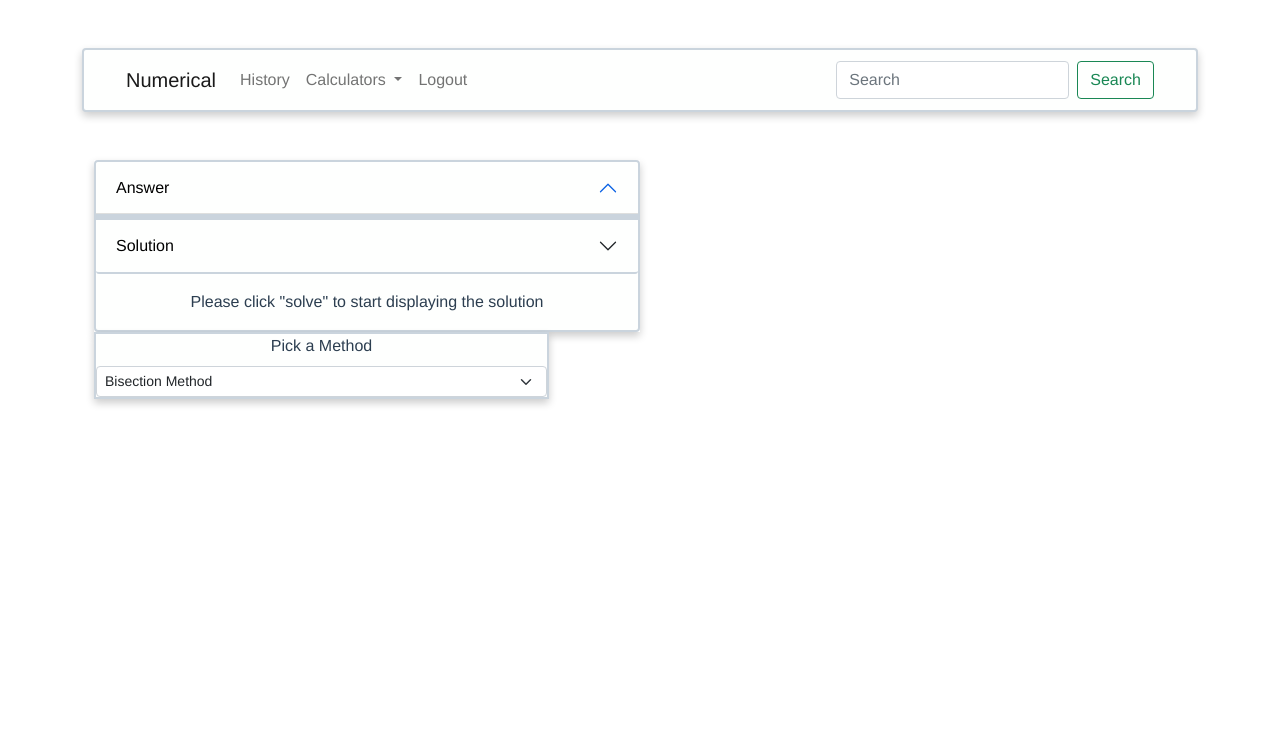
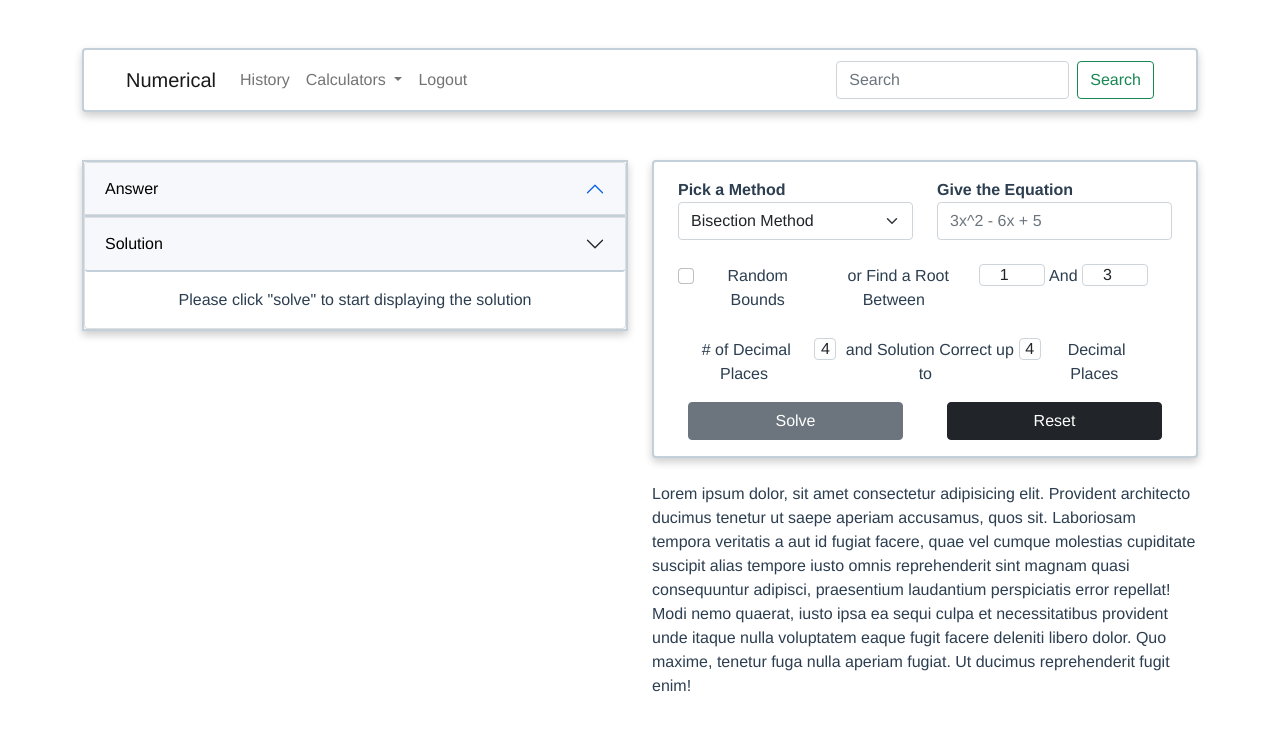
Before and after one commit to Numbers00/numerical-analysis-calculator, a Vue app in the folder numerical_analysis_calculator_vue/: page / in a window 1280 px wide. Shown: the top 730 px of the page. Built offline with nearby package versions, Linux system fonts and the light colour scheme.

Commit message:
finished numerical analysis html

```diff
--- a/numerical_analysis_calculator_vue/src/App.vue
+++ b/numerical_analysis_calculator_vue/src/App.vue
@@ -41,7 +41,7 @@
   padding: 10px 30px 10px 30px;
 }
 .outline-card {
-  border: 2px solid #cad4dd;
+  border: 2px solid #c3cfd9;
   background-color: #fefffe;
   box-shadow: 0 4px 8px 0 rgba(0,0,0,0.2);
   transition: 0.3s;
--- a/numerical_analysis_calculator_vue/src/components/SolutionAccordion.vue
+++ b/numerical_analysis_calculator_vue/src/components/SolutionAccordion.vue
@@ -1,5 +1,5 @@
 <template>
-<div class="accordion container-fluid p-0" id="helperAccordion">
+<div class="accordion container-fluid px-0" id="helperAccordion">
   <div class="accordion-item">
     <h2 class="accordion-header" id="headingOne">
       <button class="accordion-button" type="button" data-bs-toggle="collapse" data-bs-target="#collapseOne" aria-expanded="true" aria-controls="collapseOne">
@@ -33,20 +33,23 @@ export default {
 }
 </script>
 
-<style scoped>
+<style lang="scss" scoped>
 .accordion {
   box-shadow: 0 4px 8px 0 rgba(0,0,0,0.2);
   transition: 0.3s;
+  border: 2px solid #c3cfd9;
 }
 
 .accordion-item {
-  border: 2px solid #cad4dd;
   background-color: #fefffe;
 }
 
 .accordion-button {
-  border-bottom: 2px solid #cad4dd;
-  background-color: #fefffe;
+  background-color: #f7f8fb;
   color: black;
+
+  &:nth-child(1) {
+    border-bottom: 2px solid #c3cfd9;
+  }
 }
 </style>
--- a/numerical_analysis_calculator_vue/src/views/NonlinearView.vue
+++ b/numerical_analysis_calculator_vue/src/views/NonlinearView.vue
@@ -1,11 +1,14 @@
 <template>
-<div class="container-fluid">
-  <div class="col-lg-6">
+<div class="container-fluid row d-flex justify-content-between px-0 mx-0">
+  <div class="col-lg-6 rounded ps-0">
     <SolutionAccordion />
   </div>
-  <div class="outline-card col-lg-5">
-    <label for="nonlinearMethod" class="form-label">Pick a Method</label>
-    <select class="form-select form-select-sm" aria-label=".form-select-sm example">
+  <div class="me-0 pe-0 col-lg-6">
+    <div class="outline-card rounded container-fluid">
+      <div class="mt-2 row d-flex justify-content-between">
+        <div class="col-lg-6 text-start">
+          <label for="nonlinearMethod" class="form-label mt-2 mb-0 fw-bold">Pick a Method</label>
+          <select id="nonlinearMethod" class="form-select form-select" aria-label=".form-select-sm example">
             <option value="0" selected>Bisection Method</option>
             <option value="1">Regula-Falsi Method</option>
             <option value="2">Newton's Method</option>
@@ -13,8 +16,76 @@
             <option value="4">Method of Successive Substitution</option>
           </select>
         </div>
+        <div class="col-lg-6 text-start">
+          <label for="equation" class="form-label mt-2 mb-0 fw-bold">Give the Equation</label>
+          <input
+              type="text"
+              class="form-control col-11"
+              id="equation"
+              placeholder="3x^2 - 6x + 5"
+            >
+        </div>
+      </div>
+
+      <div class="mt-4 ms-0 ps-0 container-fluid d-inline-flex">
+        <div class="form-check">
+          <input class="form-check-input" type="checkbox" value="" id="checkRandomBounds">
+          <label class="form-check-label" for="checkRandomBounds">
+            Random Bounds
+          </label>
+        </div>
+        &nbsp;or Find a Root Between&nbsp;
+        <input type="number" value="1" class="bounds-input p-0 form-control" id="startingBound">
+        &nbsp;And&nbsp;
+        <input type="number" value="3" class="bounds-input p-0 form-control" id="endingBound">
+      </div>
+
+      <div class="mt-4 ms-0 ps-0 container-fluid d-inline-flex">
+        # of Decimal Places&nbsp;
+        <input type="number" value="4" min="0" max="8" class="places-input p-0 form-control" id="decimalPlaces">
+        &nbsp;and Solution Correct up to&nbsp;
+        <input type="number" value="4" min="0" max="8" class="places-input p-0 form-control" id="precision">
+        &nbsp;Decimal Places
+      </div>
+
+      <div class="mt-3 mb-3 row d-flex justify-content-around">
+        <button type="button" class="col-lg-5 btn btn-secondary">Solve</button>
+        <button type="button" class="col-lg-5 btn btn-dark">Reset</button>
+      </div>
+    </div>
+    <p class="text-start mt-4">
+      Lorem ipsum dolor, sit amet consectetur adipisicing elit. Provident
+      architecto ducimus tenetur ut saepe aperiam accusamus, quos sit.
+      Laboriosam tempora veritatis a aut id fugiat facere, quae vel cumque
+      molestias cupiditate suscipit alias tempore iusto omnis reprehenderit
+      sint magnam quasi consequuntur adipisci, praesentium laudantium
+      perspiciatis error repellat! Modi nemo quaerat, iusto ipsa ea sequi
+      culpa et necessitatibus provident unde itaque nulla voluptatem eaque
+      fugit facere deleniti libero dolor. Quo maxime, tenetur fuga nulla
+      aperiam fugiat. Ut ducimus reprehenderit fugit enim!
+    </p>
+  </div>
 </div>
 </template>
+
+<style lang="scss" scoped>
+input[type=number] {
+  min-width: 22px;
+  max-width: 22px;
+  min-height: 22px;
+  max-height: 22px;
+  text-align: center;
+
+  &.bounds-input {
+    min-width: 66px;
+    max-width: 66px;
+  }
+
+  &.places-input::-webkit-inner-spin-button {
+  -webkit-appearance: none;
+  }
+}
+</style>
 
 <script>
 import SolutionAccordion from '@/components/SolutionAccordion.vue'
```
Lines whose indentation alone changed are shown as unchanged.
